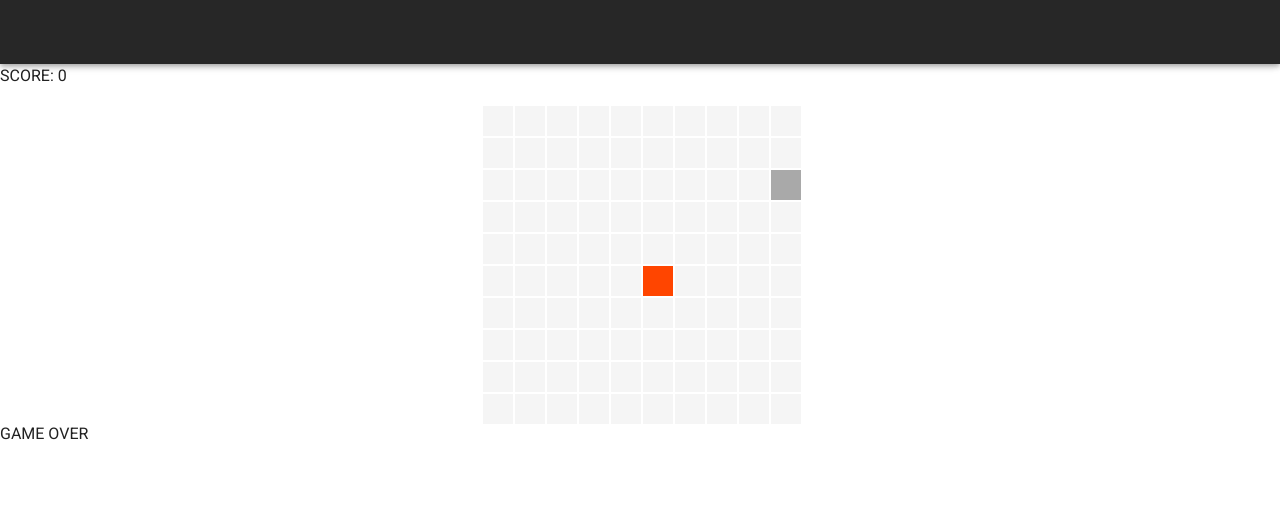
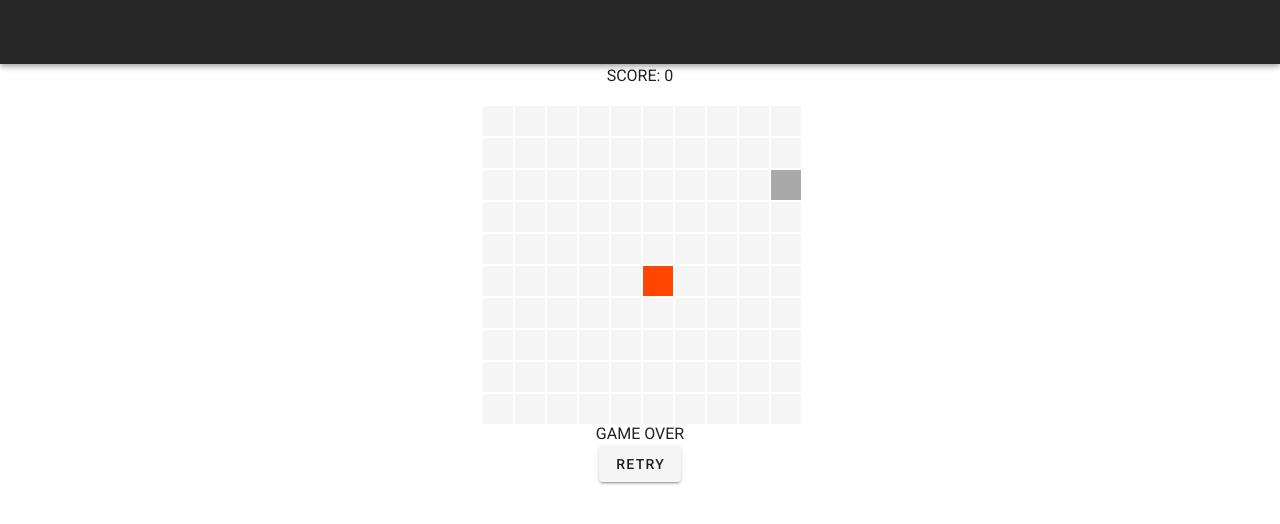
Before and after one commit to acro-yamaguchi/VueProjects, a Vue app in the folder snake-game/: page /#/ in a window 1280 px wide. Shown: the top 524 px of the page. Built offline with nearby package versions, Linux system fonts and the light colour scheme.

Commit message:
snake-game [add] リトライボタン, スペースキー押下でスピードup

```diff
--- a/snake-game/src/views/Home.vue
+++ b/snake-game/src/views/Home.vue
@@ -11,7 +11,11 @@
       fruit: fruit_index === i - 1, }">
     </div>
 	</div>
-  <p v-if="is_gameover">GAME OVER</p>
+  <p v-if="is_gameover">
+    GAME OVER<br>
+    <v-btn onclick="location.reload()">RETRY</v-btn>
+  </p>
+
 </div>
 </template>
 
@@ -36,6 +40,7 @@
     this.ramdomize_fruit_index()
 
     document.addEventListener('keydown', this.on_keydown)
+    document.addEventListener('keyup', this.on_keyup)
 
     this.time_goes()
   },
@@ -49,7 +54,7 @@
 			return this.snake.head_pos.y * this.stage_length + this.snake.head_pos.x
 		},
     score() {
-      return this.snake.body_length - 1
+      return (this.snake.body_length - 1) * 100
     },
     is_frameout() {
       const {x, y} = this.snake.head_pos
@@ -93,6 +98,12 @@
         case 'ArrowRight':	this.snake.direction = '→'; break
         case 'ArrowDown':	this.snake.direction = '↓'; break
         case 'ArrowLeft':	this.snake.direction = '←'; break
+        case ' ':	this.snake.speed = 150; break
+      }
+    },
+    on_keyup(event) {
+      switch(event.key) {
+        case ' ':	this.snake.speed = 400; break
       }
     },
 
@@ -121,6 +132,10 @@
   margin-top: 12px;
 }
 
+#app {
+  text-align: center;
+}
+
 .cell {
 	width: 30px;
 	height: 30px;
```
Also changed, not shown: 13 other files (tests, documents, lock files or other folders).
